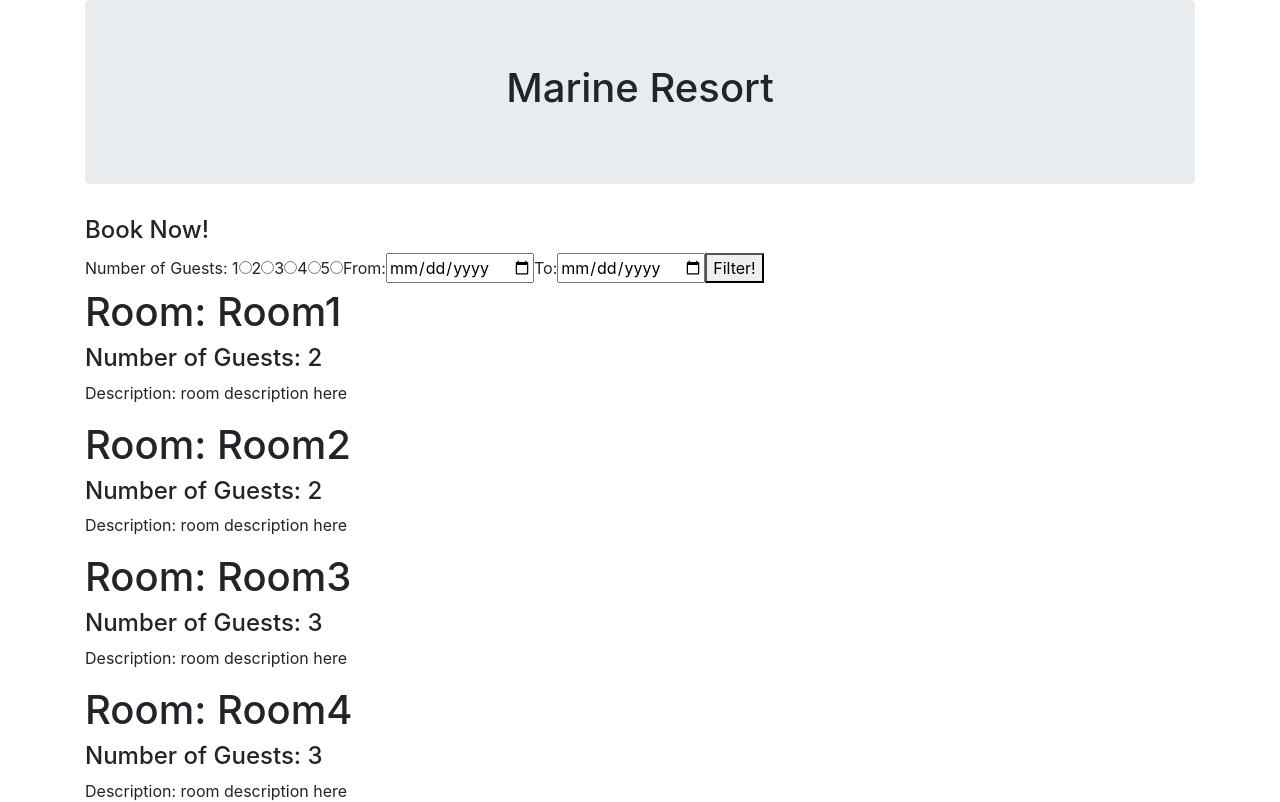
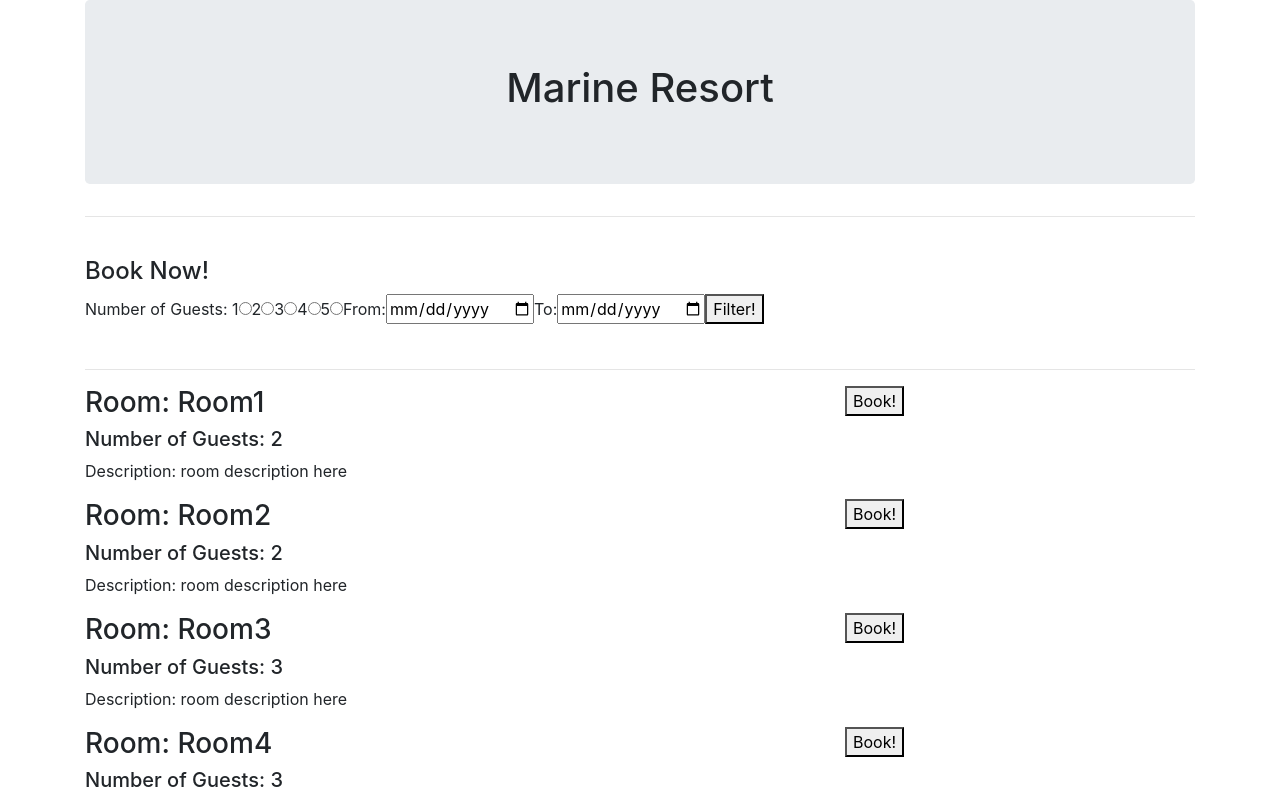
Before and after one commit to yetka/react-redux-marine-resort, a React app: page /#/ in a window 1280 px wide. Shown: the top 802 px of the page. Built offline with nearby package versions, Linux system fonts and the light colour scheme.

Commit message:
add BookRoomButton component

```diff
--- /dev/null
+++ b/src/components/BookRoomButton.jsx
@@ -0,0 +1,11 @@
+import React from 'react';
+
+function BookRoomButton(){
+  return (
+    <div>
+      <button>Book!</button>
+    </div>
+  );
+}
+
+export default BookRoomButton;
--- a/src/components/Room.jsx
+++ b/src/components/Room.jsx
@@ -1,12 +1,18 @@
 import React from 'react';
+import BookRoomButton from './BookRoomButton';
 import PropTypes from 'prop-types';
 
 function Room(props){
   return (
-    <div>
-      <h1>Room: {props.name}</h1>
-      <h4>Number of Guests: {props.numberOfGuests}</h4>
-      <p>Description: {props.description}</p>
+    <div className="row">
+      <div className="col-md-8">
+        <h3>Room: {props.name}</h3>
+        <h5>Number of Guests: {props.numberOfGuests}</h5>
+        <p>Description: {props.description}</p>
+      </div>
+      <div className="col-md-4">
+        <BookRoomButton />
+      </div>
     </div>
   );
 }
--- a/src/components/RoomsFilter.jsx
+++ b/src/components/RoomsFilter.jsx
@@ -4,12 +4,16 @@ import RoomsFilterForm from './RoomsFilterForm';
 function RoomsFilter(){
   return (
     <div>
+      <hr></hr>
+      <br></br>
       <div>
         <h4>Book Now!</h4>
       </div>
       <div>
         <RoomsFilterForm />
       </div>
+      <br></br>
+      <hr></hr>
     </div>
   );
 }
```
